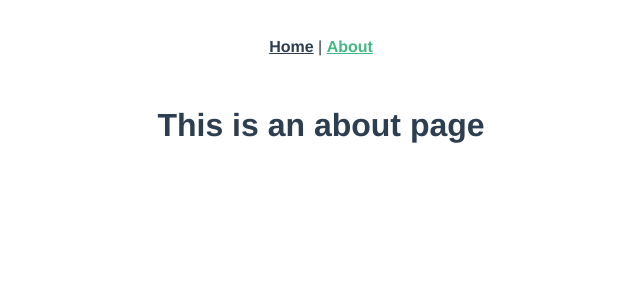
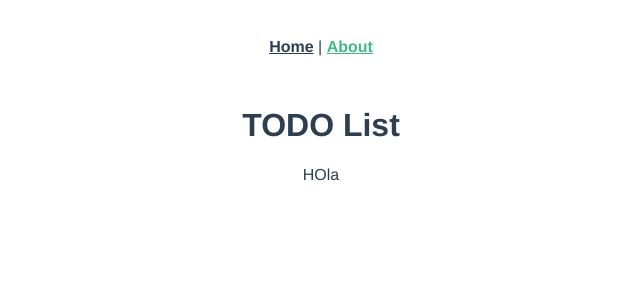
Before and after one commit to borjaa112/pruebas-vue-ts, a Vue app: page /about in a window 1280 px wide. Shown: the top 300 px of the page, without its empty margins (319-959 px from the left). Built offline with nearby package versions, Linux system fonts and the light colour scheme.

Commit message:
first commit

```diff
--- /dev/null
+++ b/src/components/Todo.vue
@@ -0,0 +1,17 @@
+<script lang="ts">
+import { defineComponent } from 'vue'
+import TodoList from './TodoList.vue';
+
+export default defineComponent({
+    components: { TodoList },
+    setup () {
+
+    },
+})
+</script>
+
+<template>
+    <div>
+        <TodoList />
+    </div>
+</template>
--- /dev/null
+++ b/src/components/TodoList.vue
@@ -0,0 +1,15 @@
+<script lang="ts">
+import { defineComponent, defineProps } from 'vue'
+
+export default defineComponent({
+    setup () {
+        defineProps(['todoItems'])
+    },
+})
+</script>
+
+<template>
+    <div>
+        HOla
+    </div>
+</template>
--- a/src/views/AboutView.vue
+++ b/src/views/AboutView.vue
@@ -1,5 +1,16 @@
+<script lang="ts">
+import { defineComponent } from 'vue'
+import TodoVue from '@/components/Todo.vue';
+export default defineComponent({
+  components: {
+    TodoVue
+  }
+})
+</script>
+
 <template>
   <div class="about">
-    <h1>This is an about page</h1>
+    <h1>TODO List</h1>
+    <TodoVue />
   </div>
 </template>
```
